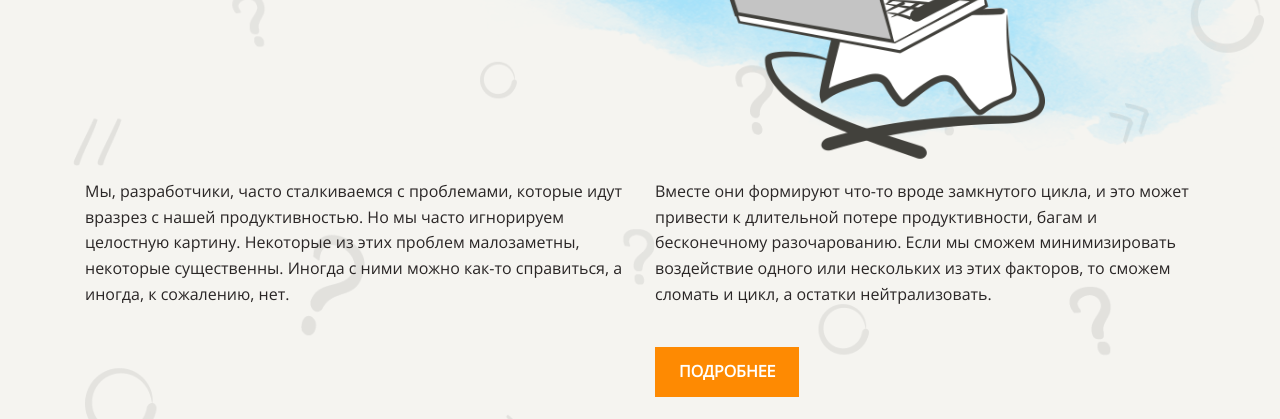
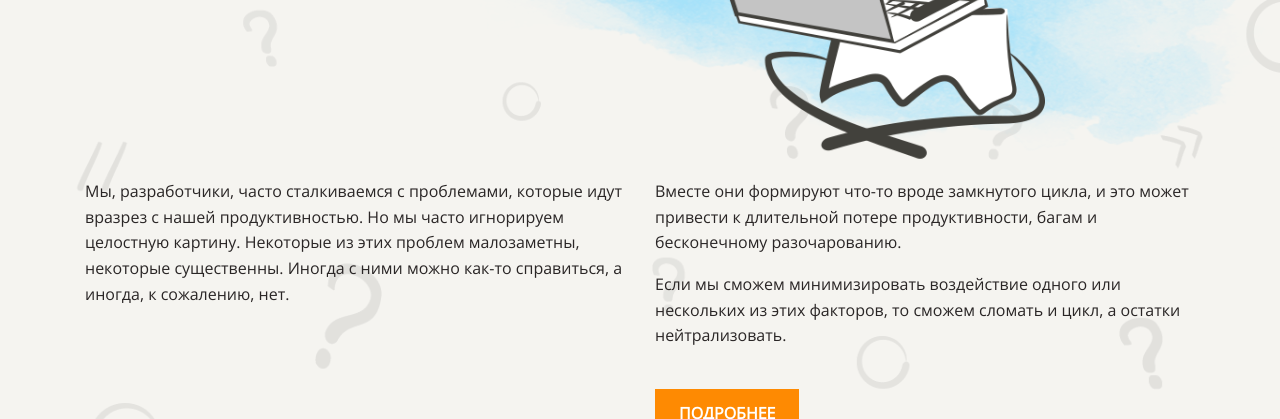
Before and after one commit to hitriylis/Cognitive-Biases-landing, a website: page src/index.html in a window 1280 px wide. Shown: the part 381-800 px from the top of the page. Drawn offline with Linux system fonts and the light colour scheme.

Commit message:
fix header  section

```diff
--- a/src/index.html
+++ b/src/index.html
@@ -38,9 +38,11 @@
             <p class="margin-bottom-0">
               Вместе они формируют что-то вроде замкнутого цикла, и это может
               привести к длительной потере продуктивности, багам и бесконечному
-              разочарованию. Если мы сможем минимизировать воздействие одного
-              или нескольких из этих факторов, то сможем сломать и цикл, а
-              остатки нейтрализовать.
+              разочарованию.
+            </p>
+            <p class="margin-bottom-0">
+              Если мы сможем минимизировать воздействие одного или нескольких из
+              этих факторов, то сможем сломать и цикл, а остатки нейтрализовать.
             </p>
             <a
               class="button-details margin-top-40 text-white background-primary"
```
